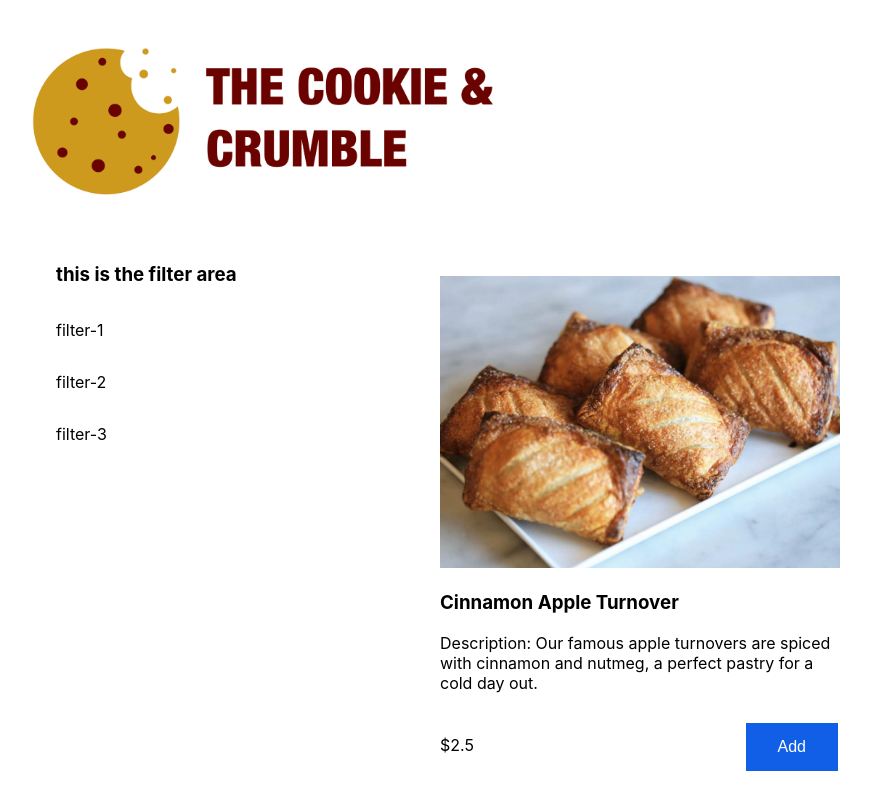
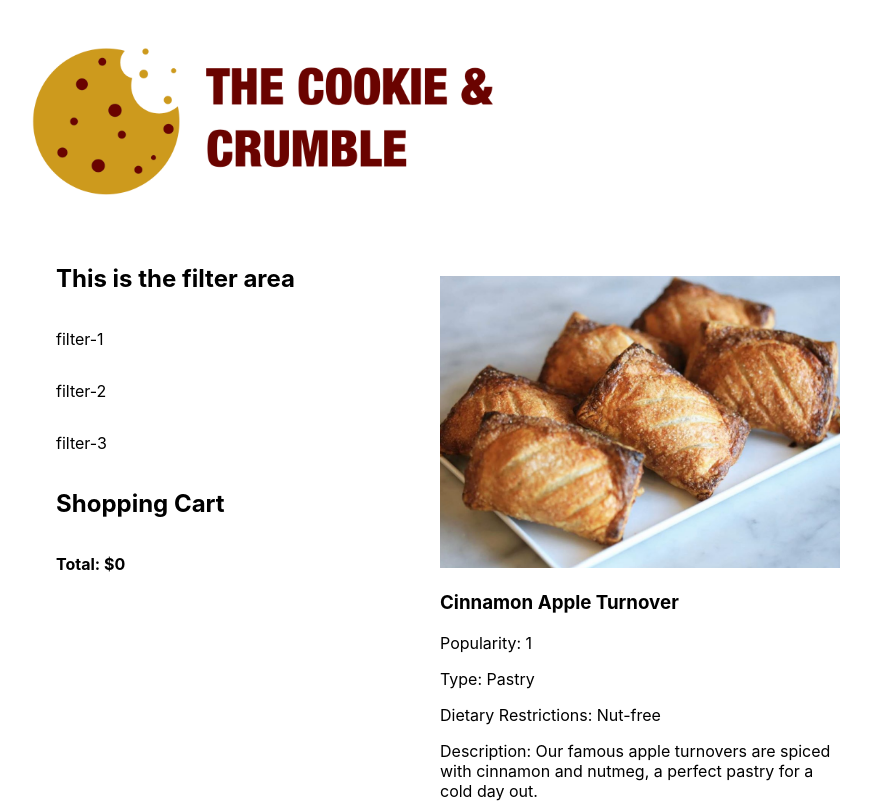
Before and after one commit to smartfox998/Bakery, a React (Create React App) app: page / in a window 1280 px wide. Shown: the top 803 px of the page, without its empty margins (8-879 px from the left). Built offline with nearby package versions, Linux system fonts and the light colour scheme; the HTML template or start-up script is replaced by a standard one.

Commit message:
update changes

```diff
--- a/src/App.css
+++ b/src/App.css
@@ -22,6 +22,20 @@
   flex-direction: column;
   padding: 0 4rem;
   min-width: 15rem;
+}
+
+.cart {
+  display: flex;
+  position: sticky;
+  top: 0;
+  align-self: flex-start;
+  flex-direction: column;
+  min-width: 10rem;
+}
+
+.cart p {
+  font-size: 1rem;
+  font-weight: 700;
 }
 
 .bakeryItems {
@@ -56,7 +70,7 @@
 
 .description {
     padding-bottom: 1rem;
-    height: 7rem;
+    height: 14rem;
 }
 
 .price {
--- a/src/App.js
+++ b/src/App.js
@@ -35,10 +35,18 @@ function App() {
 
       <div className='content'>
         <div className='filter-area'>
-          <h3>this is the filter area</h3>
+          <h2>This is the filter area</h2>
           <p>filter-1</p>
           <p>filter-2</p>
           <p>filter-3</p>
+
+          <div className="cart">
+            <h2>Shopping Cart</h2>
+            {Object.keys(cart.items).map((key) => (
+              <p>{cart.items[key]}x {key}</p>
+            ))}
+            <p>Total: ${Math.round(cart.price * 100) / 100}</p>
+          </div>
         </div>
 
         <div className='bakeryItems'>
--- a/src/assets/bakery-data.json
+++ b/src/assets/bakery-data.json
@@ -5,7 +5,7 @@
         "price": 2.5,
         "calories": 120,
         "type": "Pastry",
-        "dietary restrictions": ["Nut-free"],
+        "dietaryRestrictions": ["Nut-free"],
         "popularity": 1,
         "description": "Our famous apple turnovers are spiced with cinnamon and nutmeg, a perfect pastry for a cold day out."
     },
@@ -15,7 +15,7 @@
         "price": 13,
         "calories": 1300,
         "type": "Bread",
-        "dietary restrictions": ["Nut-free"],
+        "dietaryRestrictions": ["Nut-free"],
         "popularity": 1,
         "description": "Deliciously crisp on the outside and buttery soft on the inside, our brioche loaves will be in an instant hit in your home."
     },
@@ -25,7 +25,7 @@
         "price": 4,
         "calories": 1230,
         "type": "Bread",
-        "dietary restrictions": ["Dairy-free", "Nut-free"],
+        "dietaryRestrictions": ["Dairy-free", "Nut-free"],
         "popularity": 1,
         "description": "Our Rosemary Ciabatta is truly something special. Baked from a 150 year old recipe, it’ll be the star at your table anyday."
     },
@@ -35,7 +35,7 @@
         "price": 4,
         "calories": 97,
         "type": "Pastry",
-        "dietary restrictions": ["Dairy-free", "Nut-free"],
+        "dietaryRestrictions": ["Dairy-free", "Nut-free"],
         "popularity": 1,
         "description": "It’s sweet and tastes like coconut. What more could you want? This gluten free treat is sold by the half-dozen."
     },
@@ -45,7 +45,7 @@
         "price": 26,
         "calories": 930,
         "type": "Cake",
-        "dietary restrictions": ["Nut-free"],
+        "dietaryRestrictions": ["Nut-free"],
         "popularity": 1,
         "description": "A delightful seasonal gluten free pound cake with fresh blueberries baked in, perfect for a breakfast treat, afternoon snack, or delicious dessert."
     },
@@ -55,7 +55,7 @@
         "price": 2.5,
         "calories": 80,
         "type": "Pastry",
-        "dietary restrictions": ["Gluten-free"],
+        "dietaryRestrictions": ["Gluten-free"],
         "popularity": 1,
         "description": "Crispy on the outside and fantastically chewy on the inside, our gluten free oatmeal cookies are better than any chocolate chip cookie around!"
     },
@@ -65,7 +65,7 @@
         "price": 4.5,
         "calories": 130,
         "type": "Pastry",
-        "dietary restrictions": ["Nut-free"],
+        "dietaryRestrictions": ["Nut-free"],
         "popularity": 1,
         "description": "Experience the delicate flavors of vanilla and citrus from fresh orange juice and zest! This muffin is going to blow you away!"
     },
@@ -75,7 +75,7 @@
         "price": 40,
         "calories": 1300,
         "type": "Cake",
-        "dietary restrictions": ["Nut-free", "Gluten-free"],
+        "dietaryRestrictions": ["Nut-free", "Gluten-free"],
         "popularity": 1,
         "description": "Sweet-tart apricot jam is the perfect counterpoint to this gluten free cheesecake. Infused with Madagascar vanilla, this is a showstopper."
     },
@@ -85,7 +85,7 @@
         "price": 3.5,
         "calories": 110,
         "type": "Pastry",
-        "dietary restrictions": ["Dairy-free"],
+        "dietaryRestrictions": ["Dairy-free"],
         "popularity": 1,
         "description": "Completely sinful, buttery with a sweet surprising crunch. Our flagship product, these croissants are incredible at any time."
     },
@@ -95,7 +95,7 @@
         "price": 28,
         "calories": 2400,
         "type": "Pastry",
-        "dietary restrictions": ["Gluten-free", "Nut-free"],
+        "dietaryRestrictions": ["Gluten-free", "Nut-free"],
         "popularity": 1,
         "description": "A rich, spicy gluten free pie that has a bright pumpkin flavor. This brings Fall right to your dining table."
     },
@@ -105,7 +105,7 @@
         "price": 37,
         "calories": 1640,
         "type": "Cake",
-        "dietary restrictions": ["Nut-free"],
+        "dietaryRestrictions": ["Nut-free"],
         "popularity": 1,
         "description": "Made with perfectly fluffy and tender buttermilk biscuits, sweetened fresh strawberry slices and a rich, light as air whipped cream."
     },
@@ -115,7 +115,7 @@
         "price": 2.5,
         "calories": 110,
         "type": "Pastry",
-        "dietary restrictions": ["Nut-free"],
+        "dietaryRestrictions": ["Nut-free"],
         "popularity": 1,
         "description": "Be captivated by the tantalizing scent of our freshly baked, buttery croissants. Seriously delicious and we'll have a fresh batch waiting for you at any time of the day."
     }
--- a/src/components/BakeryItem.js
+++ b/src/components/BakeryItem.js
@@ -5,11 +5,13 @@ function BakeryItem(props) {
             <div>
                 <div className="description">
                     <h3>{props.item.name}</h3>
-                    <p></p>
+                    <p>Popularity: {props.item.popularity}</p>
+                    <p>Type: {props.item.type}</p>
+                    <p>Dietary Restrictions: {props.item.dietaryRestrictions && props.item.dietaryRestrictions.join(", ")}</p>
                     <p>Description: {props.item.description}</p>
                 </div>
                 <div className="price">
-                    <p>${props.item.price}</p>
+                    <h3 style={{fontWeight: "bold"}}>${props.item.price}</h3>
                     <button onClick={() => props.addToCart(props.index)}>Add</button>
                 </div>
             </div>
```
